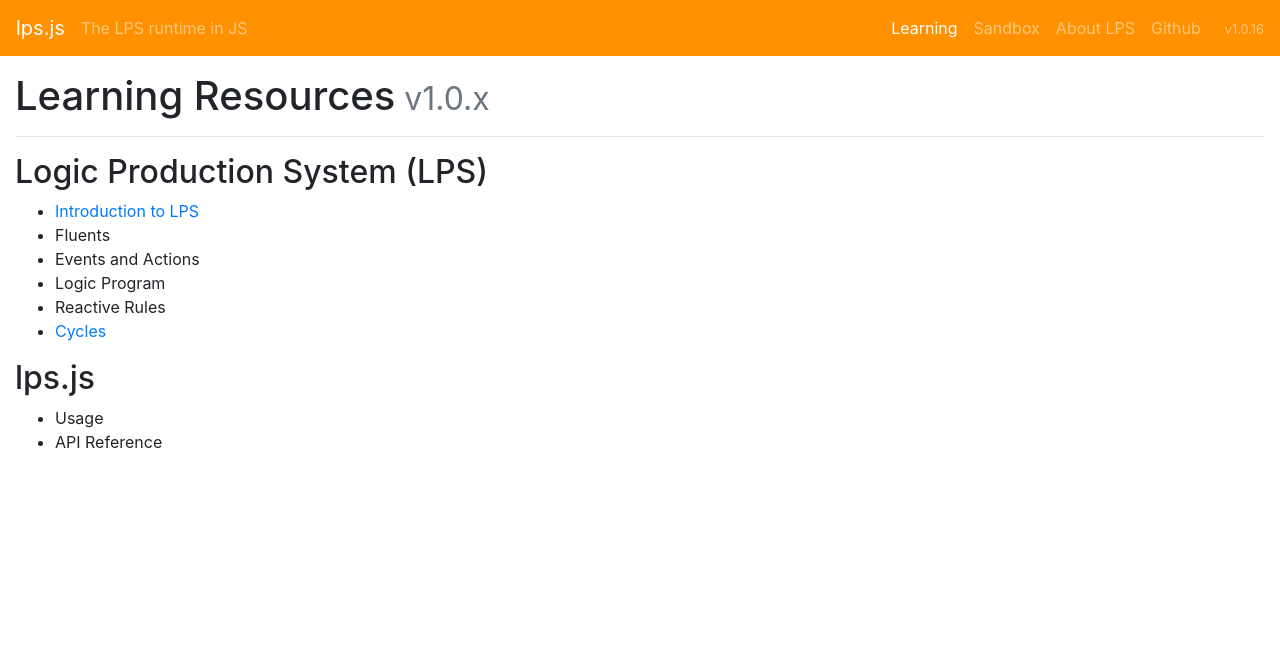
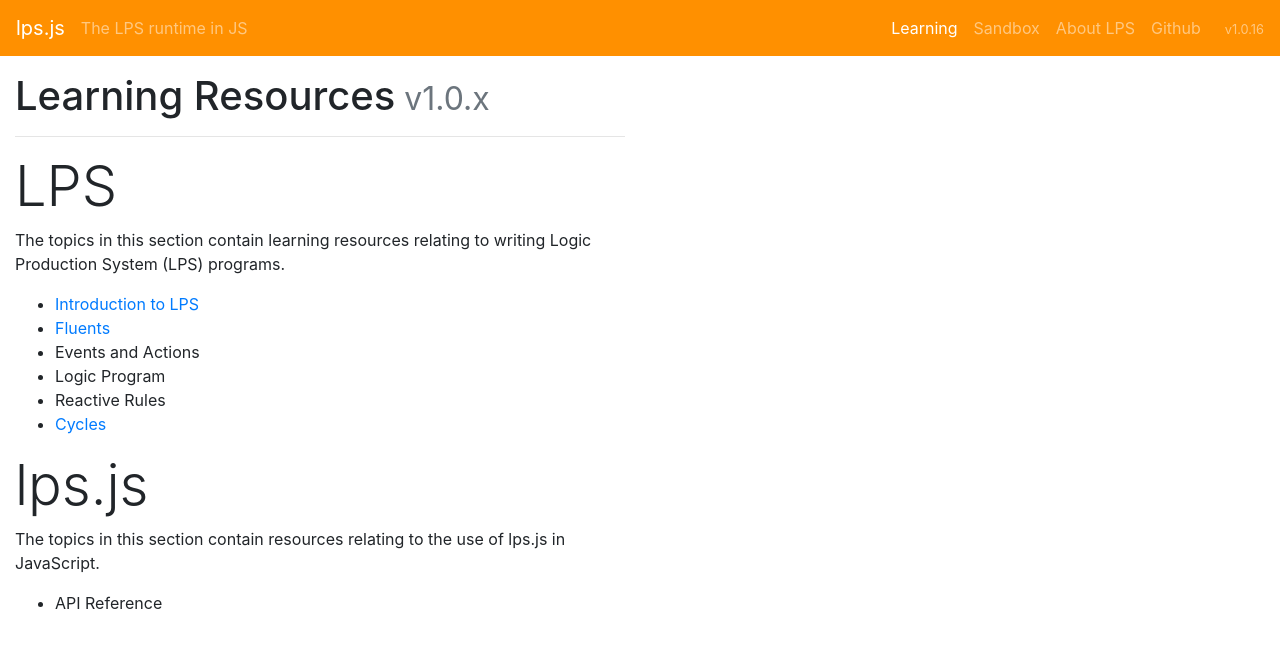
Before and after one commit to lps-js/lps.js.org, a website: page src/learning/1.0/index.pug in a window 1280 px wide. Drawn offline with nearby package versions, Linux system fonts and the light colour scheme; files that its build step writes are made by us from their sources.

Commit message:
update learning resources layout

```diff
--- a/src/learning/1.0/index.pug
+++ b/src/learning/1.0/index.pug
@@ -11,21 +11,22 @@ html(lang="en")
     include ../../shared/menu.pug
     .container-fluid
       .row
-        .col-md-12
+        .col-md-8.col-sm-8.col-lg-6
           h1
             | Learning Resources
             small.text-muted &nbsp;v#{docVersion}.x
           hr
-          h2 Logic Production System (LPS)
+          h2.display-4 LPS
+          p The topics in this section contain learning resources relating to writing Logic Production System (LPS) programs.
           ul
             li: a(href="/learning/" + docVersion + "/lps/intro.html") Introduction to LPS
-            li Fluents
+            li: a(href="/learning/" + docVersion + "/lps/fluents.html") Fluents
             li Events and Actions
             li Logic Program
             li Reactive Rules
             li: a(href="/learning/" + docVersion + "/lps/cycles.html") Cycles
-          h2 lps.js
+          h2.display-4 lps.js
+          p The topics in this section contain resources relating to the use of lps.js in JavaScript.
           ul
-            li Usage
             li API Reference
     include ../../shared/scripts.pug
--- a/src/learning/1.0/lps/cycles.pug
+++ b/src/learning/1.0/lps/cycles.pug
@@ -12,7 +12,7 @@ html(lang="en")
       .row
         .col-md-8.col-sm-8.col-lg-6
           include ../header.pug
-          h2 Cycles
+          h2.display-4 Cycles
           p LPS execution happens in discretely timestamped cycles. There are three steps that occur in each cycle:
           ol
             li Updating the database based on selected actions and observed events
--- a/src/learning/1.0/lps/intro.pug
+++ b/src/learning/1.0/lps/intro.pug
@@ -12,7 +12,7 @@ html(lang="en")
       .row
         .col-md-8.col-sm-8.col-lg-6
           include ../header.pug
-          h2 Introduction to LPS
+          h2.display-4 Introduction to LPS
           p LPS is a production system language for building reactive agents based on logic. An agent's goals are expressed using reactive rules, while the methods of reaching those goals -- i.e. its beliefs -- are expressed as logic programs. LPS combines both reactive rules and logic programming into a single framework using both forward reasoning in reactive rule processing and and backward reasoning in logic programs through SLD resolution.
 
           p In LPS, reactive rules are in the form of "if <i>antecedent</i> then <i>consequent</i>". When the antecedent of reactive rules become true, the rules are said to be fired. During computation, LPS will select actions from the consequent of fired rules for execution and thus by modus ponens keeping the reactive rule true in the model.
```
